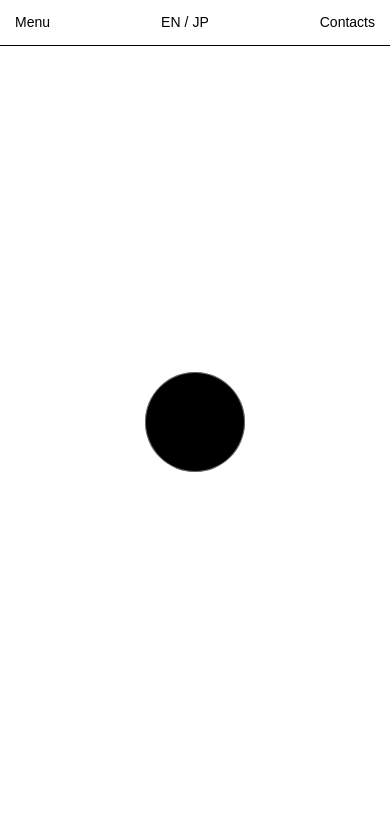
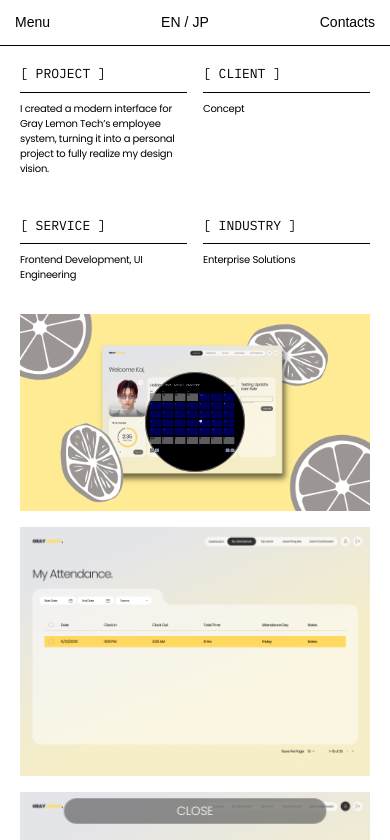
Before and after one commit to mnsling/portfolio_v1, a React (Vite) app: page /projects/1 in a window 390 px wide. Shown: the top 840 px of the page. Built offline with nearby package versions, Linux system fonts and the light colour scheme; a web font is replaced by a local one.

Commit message:
responsive projectdetails page

```diff
--- a/src/components/data/projectsdata.jsx
+++ b/src/components/data/projectsdata.jsx
@@ -38,7 +38,7 @@ export const projectsByCategory = {
       id: 1,
       title: 'Gray Lemon: Workforce UX Reinvented',
       description:
-        'I designed a brand new, sleek interface for Gray Lemon Tech’s employee management system. During my internship, I didn’t have enough time to revamp the entire platform, so I turned it into a personal project to fully realize my vision.',
+        'I created a modern interface for Gray Lemon Tech’s employee system, turning it into a personal project to fully realize my design vision.',
       caption:
         'Future-ready UI for effortless workforce management.',
       github: 'https://github.com/example/gray-lemon-figma',
@@ -55,7 +55,7 @@ export const projectsByCategory = {
       id: 2,
       title: 'Gentle Monster Re-Engineered Website',
       description:
-        'This is my interpretation of a sleek, contemporary e-commerce platform designed for an iconic brand like Gentle Monster. The focus is on a clean aesthetic and seamless user experience, though backend functionality and database integration are still in progress.',
+        'A sleek e-commerce concept for Gentle Monster, focused on clean design and seamless user experience.',
       caption: 'A fresh digital face for an iconic brand',
       github: 'https://github.com/example/gray-lemon-figma',
       website: 'https://graylemon.example.com',
--- a/src/components/navbar.jsx
+++ b/src/components/navbar.jsx
@@ -16,7 +16,7 @@ const Navbar = () => {
   return (
     <>
       {/* Fixed Navbar */}
-      <div className="fixed top-0 left-0 w-full z-40 bg-white border-b border-black">
+      <div className="fixed top-0 left-0 w-full z-30 bg-white border-b border-black">
         <div className="flex justify-between px-[15px] py-[12px] text-[14px] font-ibm">
           <button className='hover:text-[#9c9c9c] transition' onClick={toggleOverlay}>
             {isOpen ? 'Close' : 'Menu'}
@@ -32,7 +32,7 @@ const Navbar = () => {
 
       {/* Full-page Overlay with Transition */}
       <div
-        className={`fixed inset-0 z-30 bg-white px-[15px] pt-[80px] transition ${isOpen ? 'opacity-100 pointer-events-auto' : 'opacity-0 pointer-events-none'
+        className={`fixed inset-0 z-20 bg-white px-[15px] pt-[80px] transition ${isOpen ? 'opacity-100 pointer-events-auto' : 'opacity-0 pointer-events-none'
           }`}
       >
         <div className="flex flex-col items-start gap-2 text-[14px] font-ibm">
--- a/src/main.jsx
+++ b/src/main.jsx
@@ -8,6 +8,7 @@ import Home from './pages/app'
 import About from './pages/about'
 import Updates from './pages/updates'
 import Projects from './pages/projects'
+import ProjectDetail from './pages/projectdetail';
 import Services from './pages/services'
 import Contacts from './pages/contacts'
 import Cursor from './components/cursor'
@@ -25,6 +26,7 @@ function App() {
           <Route path="/about" element={<About />} />
           <Route path="/updates" element={<Updates />} />
           <Route path="/projects" element={<Projects />} />
+          <Route path="/projects/:id" element={<ProjectDetail />} />
           <Route path="/services" element={<Services />} />
           <Route path="/contacts" element={<Contacts />} />
         </Routes>
--- /dev/null
+++ b/src/pages/projectdetail.jsx
@@ -0,0 +1,203 @@
+import React, { useState, useEffect } from 'react';
+import { useParams, useNavigate } from 'react-router-dom';
+import { motion, AnimatePresence } from 'framer-motion';
+import { projectsByCategory } from '../components/data/projectsdata';
+
+// Typing text component (inline in this file)
+const TypingText = ({ text, delayPerLetter = 0.1, className = '' }) => {
+  const [visibleCount, setVisibleCount] = useState(0);
+
+  useEffect(() => {
+    setVisibleCount(0);
+    if (text) {
+      const interval = setInterval(() => {
+        setVisibleCount((prev) => {
+          if (prev < text.length) {
+            return prev + 1;
+          } else {
+            clearInterval(interval);
+            return prev;
+          }
+        });
+      }, delayPerLetter * 1000);
+      return () => clearInterval(interval);
+    }
+  }, [text, delayPerLetter]);
+
+  return <span className={className}>{text.slice(0, visibleCount)}</span>;
+};
+
+const ProjectDetail = () => {
+  const { id } = useParams();
+  const navigate = useNavigate();
+
+  const allProjects = Object.values(projectsByCategory).flat();
+  const project = allProjects.find((p) => p.id === Number(id));
+
+  const [showImages, setShowImages] = useState(false);
+  const [showText, setShowText] = useState(false);
+
+  useEffect(() => {
+    // animate after mount
+    const imagesTimer = setTimeout(() => {
+      setShowImages(true);
+    }, 500);
+    const textTimer = setTimeout(() => {
+      setShowText(true);
+    }, 1000);
+
+    return () => {
+      clearTimeout(imagesTimer);
+      clearTimeout(textTimer);
+    };
+  }, []);
+
+  if (!project) {
+    return (
+      <div className="h-screen flex justify-center items-center">
+        <p className="text-red-500 font-bold">Project not found.</p>
+      </div>
+    );
+  }
+
+  return (
+    <div className="relative pt-16 px-5 md:px-10 overflow-y-auto">
+      {/* Exit Button */}
+      <button
+        onClick={() => navigate('/projects')}
+        className="fixed bottom-5 left-1/2 transform -translate-x-1/2 h-fit w-fit px-28 py-1 leading-4 rounded-full text-[12px] font-poppins font-light text-white bg-black/40 backdrop-blur-md border border-white/20 transition z-50 xl:hidden"
+        aria-label="Close Project Detail"
+      >
+        CLOSE
+      </button>
+
+      {/* Mobile Details */}
+      <AnimatePresence>
+        {showText && (
+          <motion.div
+            className="xl:hidden grid grid-cols-2 gap-x-4 gap-y-10 mb-8 text-[14px] font-ibm"
+            initial={{ opacity: 0, y: 30 }}
+            animate={{ opacity: 1, y: 0 }}
+            exit={{ opacity: 0 }}
+            transition={{ duration: 0.5 }}
+          >
+            <div className="flex flex-col gap-2">
+              <h1 className="pb-2 border-b border-black font-ibmmono text-[13px]">
+                <TypingText text="[ PROJECT ]" />
+              </h1>
+              <p className="font-poppins tracking-tight text-[10px] md:text-[13px]">
+                {project.description}
+              </p>
+            </div>
+            <div className="flex flex-col gap-2">
+              <h1 className="pb-2 border-b border-black font-ibmmono text-[13px]">
+                <TypingText text="[ CLIENT ]" />
+              </h1>
+              <p className="font-poppins tracking-tight text-[10px] md:text-[13px]">
+                {project.client}
+              </p>
+            </div>
+            <div className="flex flex-col gap-2">
+              <h1 className="pb-2 border-b border-black font-ibmmono text-[13px]">
+                <TypingText text="[ SERVICE ]" />
+              </h1>
+              <p className="font-poppins tracking-tight text-[10px] md:text-[13px]">
+                {project.service}
+              </p>
+            </div>
+            <div className="flex flex-col gap-2">
+              <h1 className="pb-2 border-b border-black font-ibmmono text-[13px]">
+                <TypingText text="[ INDUSTRY ]" />
+              </h1>
+              <p className="font-poppins tracking-tight text-[10px] md:text-[13px]">
+                {project.industry}
+              </p>
+            </div>
+          </motion.div>
+        )}
+      </AnimatePresence>
+
+      {/* Images and Desktop Sidebar */}
+      <div className="xl:flex gap-32">
+        {/* Images */}
+        <div className="w-full xl:w-[70%] lg:overflow-y-auto custom-scrollbar xl:max-h-[90vh]">
+          <AnimatePresence>
+            {showImages && (
+              <motion.div
+                initial={{ opacity: 0, y: 30 }}
+                animate={{ opacity: 1, y: 0 }}
+                exit={{ opacity: 0 }}
+                transition={{ duration: 0.5 }}
+              >
+                {project.images?.map((img, i) => (
+                  <img
+                    key={i}
+                    src={img}
+                    alt={`${project.title}-${i}`}
+                    className="w-full mb-4 object-cover"
+                  />
+                ))}
+              </motion.div>
+            )}
+          </AnimatePresence>
+        </div>
+
+        {/* Desktop Sidebar */}
+        <AnimatePresence>
+          {showText && (
+            <motion.div
+              className="hidden w-[18%] xl:flex flex-col gap-40"
+              initial={{ opacity: 0, y: 30 }}
+              animate={{ opacity: 1, y: 0 }}
+              exit={{ opacity: 0 }}
+              transition={{ duration: 0.5 }}
+            >
+              <button
+                onClick={() => navigate('/projects')}
+                className="text-left font-ibmmono w-full pt-16"
+              >
+                [ BACK ]
+              </button>
+              <div className="xl:flex flex-col gap-10 w-full justify-center font-ibm text-[14px]">
+                <div className="flex flex-col gap-2">
+                  <h1 className="pb-2 border-b border-black font-ibmmono">
+                    <TypingText text="[ PROJECT ]" />
+                  </h1>
+                  <p className="font-poppins tracking-tight">
+                    {project.description}
+                  </p>
+                </div>
+                <div className="flex flex-col gap-2">
+                  <h1 className="pb-2 border-b border-black font-ibmmono">
+                    <TypingText text="[ CLIENT ]" />
+                  </h1>
+                  <p className="font-poppins tracking-tight">
+                    {project.client}
+                  </p>
+                </div>
+                <div className="flex flex-col gap-2">
+                  <h1 className="pb-2 border-b border-black font-ibmmono">
+                    <TypingText text="[ SERVICE ]" />
+                  </h1>
+                  <p className="font-poppins tracking-tight">
+                    {project.service}
+                  </p>
+                </div>
+                <div className="flex flex-col gap-2">
+                  <h1 className="pb-2 border-b border-black font-ibmmono">
+                    <TypingText text="[ INDUSTRY ]" />
+                  </h1>
+                  <p className="font-poppins tracking-tight">
+                    {project.industry}
+                  </p>
+                </div>
+              </div>
+            </motion.div>
+          )}
+        </AnimatePresence>
+      </div>
+    </div>
+  );
+};
+
+export default ProjectDetail;
```
Also changed, not shown: src/pages/projects.jsx (+30 -21 lines).
